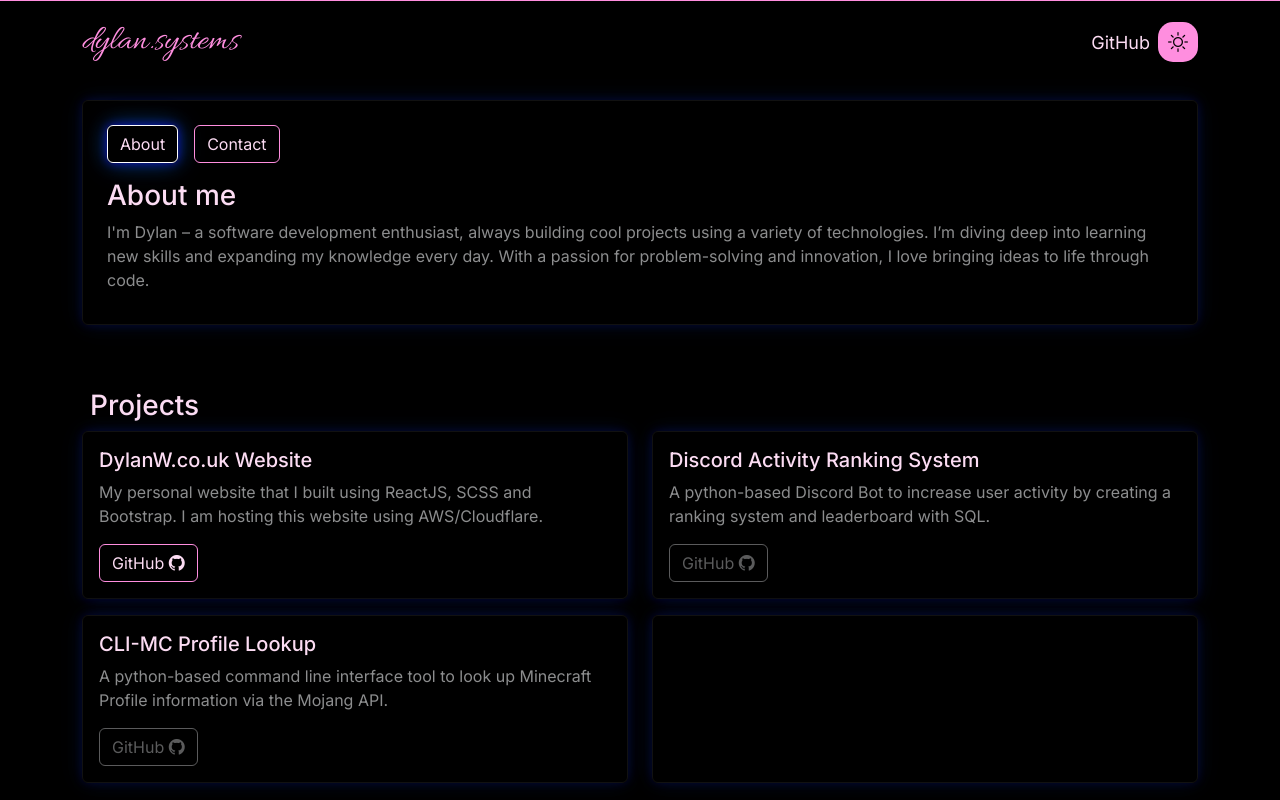
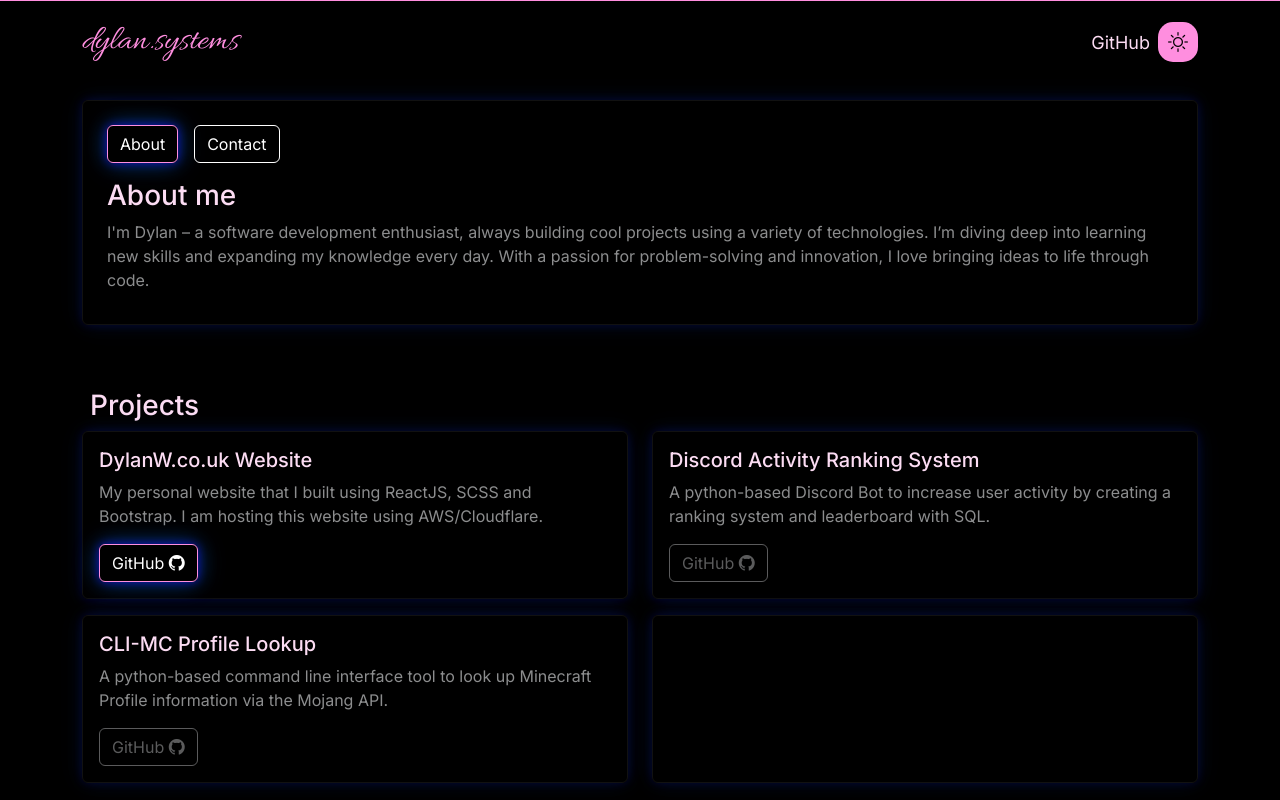
Before and after one commit to dhil1512/dhil1512.github.io, a React (Vite) app: page / in a window 1280 px wide. Shown: the top 800 px of the page. Built offline with nearby package versions, Linux system fonts and the light colour scheme.

Commit message:
New active colour

```diff
--- a/src/Intro/Intro.scss
+++ b/src/Intro/Intro.scss
@@ -4,27 +4,29 @@
 
 
 .btn{
-    border: solid var(--primary-color) 1px;
-    color: var(--primary-text-color);
+    border: solid var(--opposite-color) 1px;
+    color: var(--opposite-color);
+    box-shadow: none;
 }
 
 .disabled{
     border: solid var(--secondary-text-color) 1px;
     color: var(--secondary-text-color);
     cursor: not-allowed;
+    box-shadow: none;
 }
 
 .btn:hover{
-    box-shadow: 0 0 10px rgba(25, 0, 255, 0.6), 0 0 20px rgba(0, 123, 255, 0.4), 0 0 30px rgba(0, 123, 255, 0.2);
-    color: var(--primary-text-color);
+    box-shadow: var(--button-box-shadow);
+    color: var(--primary-color);
     border: solid var(--primary-color) 1px;
     transition: 0.3s ease;
 }
 
 .active-btn {
-    box-shadow: 0 0 10px rgba(25, 0, 255, 0.6), 0 0 20px rgba(0, 123, 255, 0.4), 0 0 30px rgba(0, 123, 255, 0.2);
-    border: solid var(--opposite-color) 1px;
-    color: var(--primary-text-color);
+    box-shadow: var(--button-box-shadow);
+    border: solid var(--primary-color) 1px;
+    color: var(--opposite-color);
 }
 
 .content{
--- a/src/Projects/Projects.jsx
+++ b/src/Projects/Projects.jsx
@@ -10,7 +10,7 @@ function Projects(){
                 <div className="project-container p-3 mb-3 rounded container-height">
                     <h5>DylanW.co.uk Website</h5>
                     <p>My personal website that I built using ReactJS, SCSS and Bootstrap. I am hosting this website using AWS/Cloudflare.</p>
-                    <a href="https://github.com/dhil1512/react-site/" target="_blank"><button className="btn">GitHub <i class="bi bi-github"></i></button></a>
+                    <a href="https://github.com/dhil1512/react-site/" target="_blank"><button className="btn active-btn">GitHub <i class="bi bi-github"></i></button></a>
                 </div>
             </div>
             <div className="col-6">
--- a/src/TopNav/TopNav.jsx
+++ b/src/TopNav/TopNav.jsx
@@ -13,12 +13,12 @@ function TopNav(){
         // Initialise Light Theme
         if (darkMode) {
             // Set colors for light theme
-            document.documentElement.style.setProperty('--primary-color', '#3f7ef5');
             document.documentElement.style.setProperty('--background-color', '#FFF');
             document.documentElement.style.setProperty('--primary-text-color', '#000');
             document.documentElement.style.setProperty('--secondary-text-color', '#555');
             document.documentElement.style.setProperty('--primary-border-color', '#E5E5E5');
             document.documentElement.style.setProperty('--opposite-color', '#000');
+            document.documentElement.style.setProperty('--button-box-shadow', 'none');
 
             // Set Dark Mode to False
             setDarkMode(false);
@@ -29,12 +29,12 @@ function TopNav(){
         // Initialise Dark Theme
         } else {
             // Set colors for dark theme
-            document.documentElement.style.setProperty('--primary-color', '#ff8edf');
             document.documentElement.style.setProperty('--background-color', '#000');
             document.documentElement.style.setProperty('--primary-text-color', '#fcdcf3');
             document.documentElement.style.setProperty('--secondary-text-color', '#8c8d8e');
             document.documentElement.style.setProperty('--primary-border-color', '#111');
             document.documentElement.style.setProperty('--opposite-color', '#FFF');
+            document.documentElement.style.setProperty('--button-box-shadow', '0 0 10px rgba(25, 0, 255, 0.6), 0 0 20px rgba(0, 123, 255, 0.4), 0 0 30px rgba(0, 123, 255, 0.2)');
 
             // Set Dark Mode to True
             setDarkMode(true);
@@ -49,7 +49,7 @@ function TopNav(){
         <Navbar className="navBar" variant="dark" expand="lg">
             <Container>
                 <Navbar.Brand className="logo" href="#home">dylan.systems</Navbar.Brand>
-                <Navbar.Toggle aria-controls="navbar-nav" />
+                <Navbar.Toggle className="navCollapse" aria-controls="navbar-nav" />
                 <Navbar.Collapse id="navbar-nav">
                 <Nav className="ml-auto">
                     <Nav.Link className="link" href="https://github.com/dhil1512/" target="_blank">GitHub</Nav.Link>
--- a/src/index.scss
+++ b/src/index.scss
@@ -8,6 +8,8 @@
   --secondary-text-color: #8c8d8e;
   --primary-border-color: #111;
   --opposite-color: #FFF;
+  --box-shadow: 0 0 20px rgba(25, 0, 255, 0.25), 0 0 3px rgba(0, 123, 255, 0.2), 0 0 40px rgba(0, 123, 255, 0.15);
+  --button-box-shadow: 0 0 10px rgba(25, 0, 255, 0.6), 0 0 20px rgba(0, 123, 255, 0.4), 0 0 30px rgba(0, 123, 255, 0.2);
 }
 
 *{
```
Also changed, not shown: src/TopNav/TopNav.scss (+4 -0 lines).
